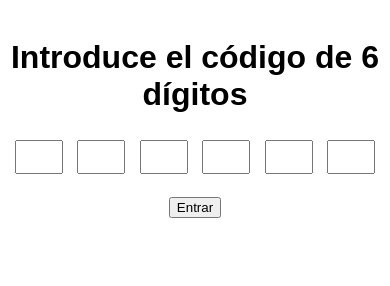
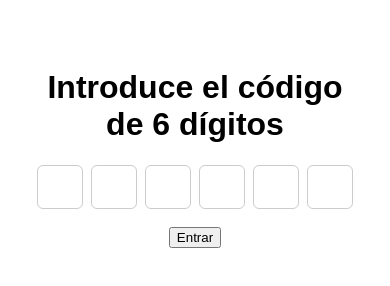
Before and after one commit to JuliaMartin92/acceso-regalo1, a plain HTML site: page index.html in a window 390 px wide. Drawn offline with Linux system fonts and the light colour scheme.

Commit message:
hacerlo responsive

```diff
--- a/index.html
+++ b/index.html
@@ -7,14 +7,25 @@
   body {
     font-family: Arial, sans-serif;
     text-align: center;
-      padding-top: 10px;
+    padding: 40px 20px;
+  }
+
+  .digit-container {
+    display: flex;
+    justify-content: center;
+    gap: 10px;
+    flex-wrap: wrap;
+    max-width: 100%;
+    margin: 0 auto;
   }
 
   .digit-input {
-      width: 40px;
+    width: 50px;
+    height: 50px;
     font-size: 24px;
     text-align: center;
-      margin: 5px;
+    border: 1px solid #ccc;
+    border-radius: 6px;
   }
 
   #error-message {
@@ -23,12 +34,24 @@
     font-weight: bold;
     min-height: 1.2em;
   }
+
+  @media (max-width: 480px) {
+    .digit-input {
+      width: 40px;
+      height: 40px;
+      font-size: 20px;
+    }
+
+    .digit-container {
+      gap: 8px;
+    }
+  }
 </style>
 </head>
 <body>
 
   <h1>Introduce el código de 6 dígitos</h1>
-  <div>
+ <div class="digit-container">
   <input type="text" maxlength="1" class="digit-input" id="d1" oninput="focusNext(this, 'd2')" />
   <input type="text" maxlength="1" class="digit-input" id="d2" oninput="focusNext(this, 'd3')" />
   <input type="text" maxlength="1" class="digit-input" id="d3" oninput="focusNext(this, 'd4')" />
```
Lines whose indentation alone changed are shown as unchanged.
